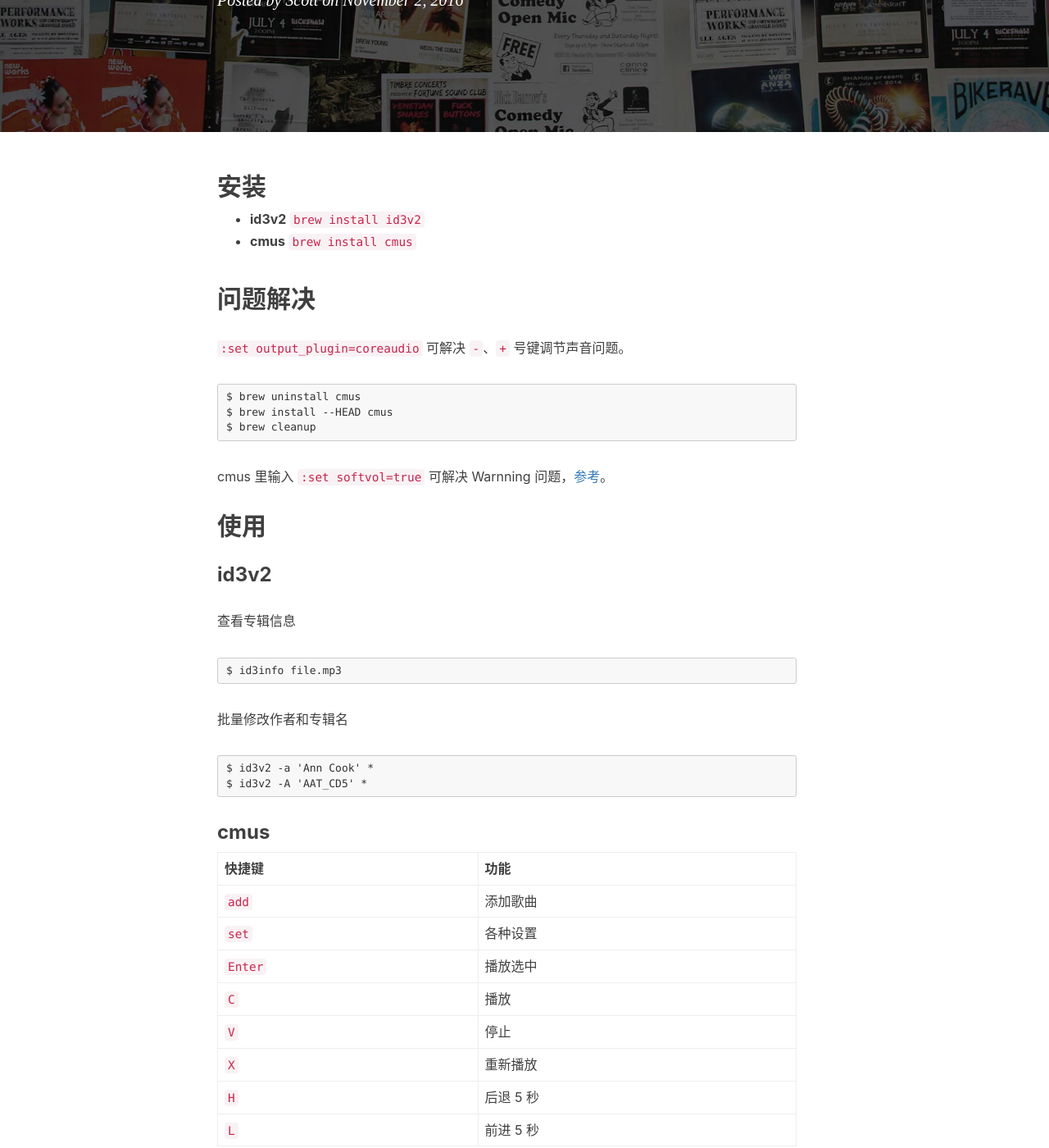
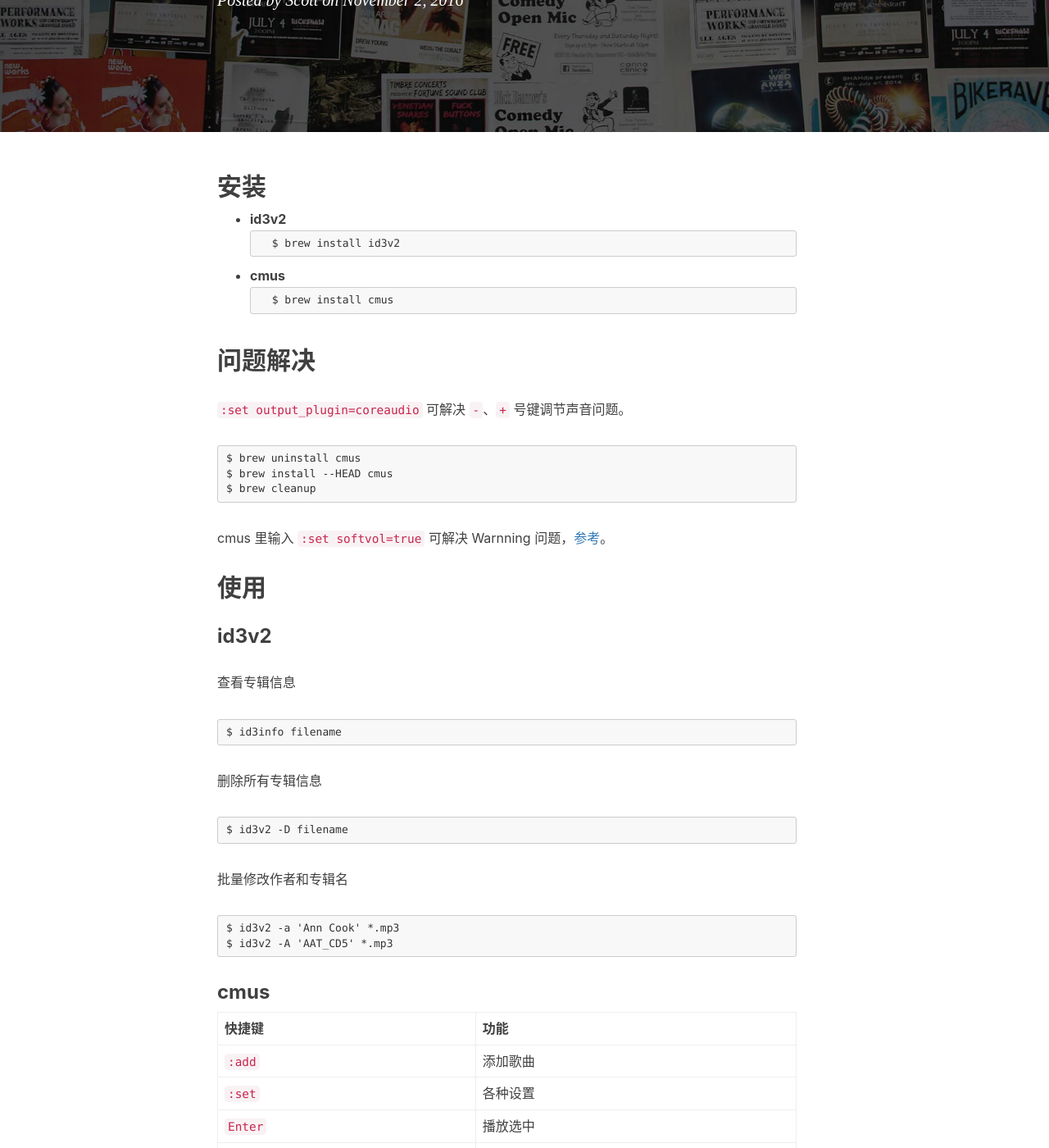
Before and after one commit to scottming/scottming.github.io, a Jekyll site: the page built from _posts/2016-11-02-cli_player.md, in a window 1280 px wide and 1400 px high, scrolled down 296 px. Shown: the whole window at 82% size. Built offline with Jekyll 4.4.1, drawn with Linux system fonts in a browser that asks for light colours; nearby versions of some CDN libraries; comment, search, counter and statistics services are not loaded; some of the changed text lies outside the part shown.

Commit message:
Add something

````diff
--- a/_posts/2016-11-02-cli_player.md
+++ b/_posts/2016-11-02-cli_player.md
@@ -12,9 +12,13 @@
 ## 安装
 
 - **id3v2**
-    `brew install id3v2`
+    ```
+    $ brew install id3v2
+    ```
 - **cmus**
-    `brew install cmus`
+    ```
+    $ brew install cmus
+    ```
 
 ## 问题解决
 
@@ -35,25 +39,34 @@
 查看专辑信息
 
 ```
-$ id3info file.mp3
+$ id3info filename
+```
+
+删除所有专辑信息
+
+```
+$ id3v2 -D filename
 ```
 
 批量修改作者和专辑名
 
 ```
-$ id3v2 -a 'Ann Cook' *
-$ id3v2 -A 'AAT_CD5' *
+$ id3v2 -a 'Ann Cook' *.mp3
+$ id3v2 -A 'AAT_CD5' *.mp3
 ```
 
 ### cmus
 
 快捷键 |功能
 -------|----
-`add`  |添加歌曲
-`set`  |各种设置
+`:add` |添加歌曲
+`:set` |各种设置
 `Enter`|播放选中
-`C`    |播放
-`V`    |停止
-`X`    |重新播放
-`H`    |后退 5 秒
-`L`    |前进 5 秒
+`c`    |播放/暂停
+`v`    |停止
+`x`    |重新播放
+`h`    |后退 5 秒
+`l`    |前进 5 秒
+`D`    |删除选中 Track
+`Page Down`|向下翻页
+`Page Up`  |向上翻页
````
